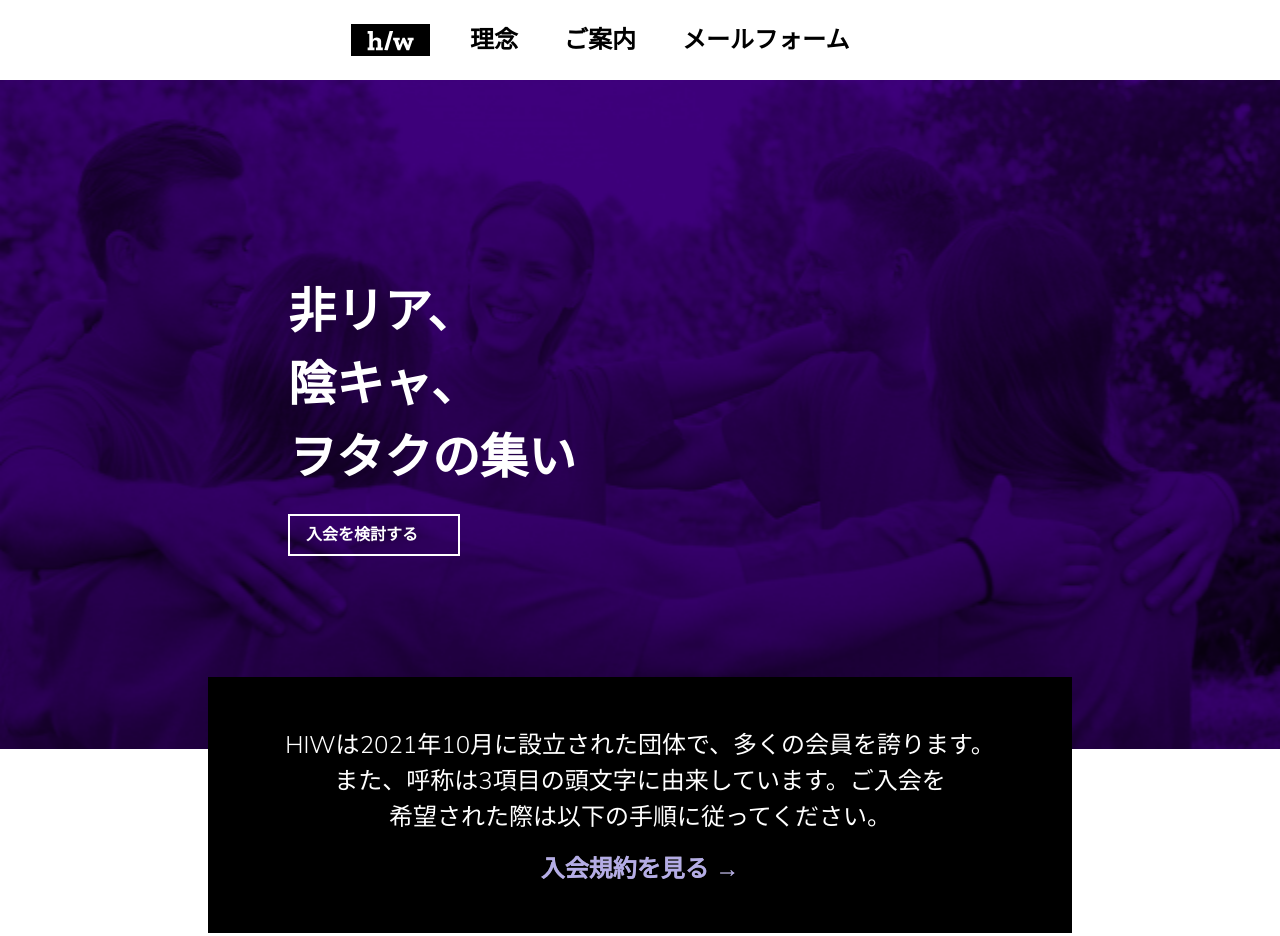
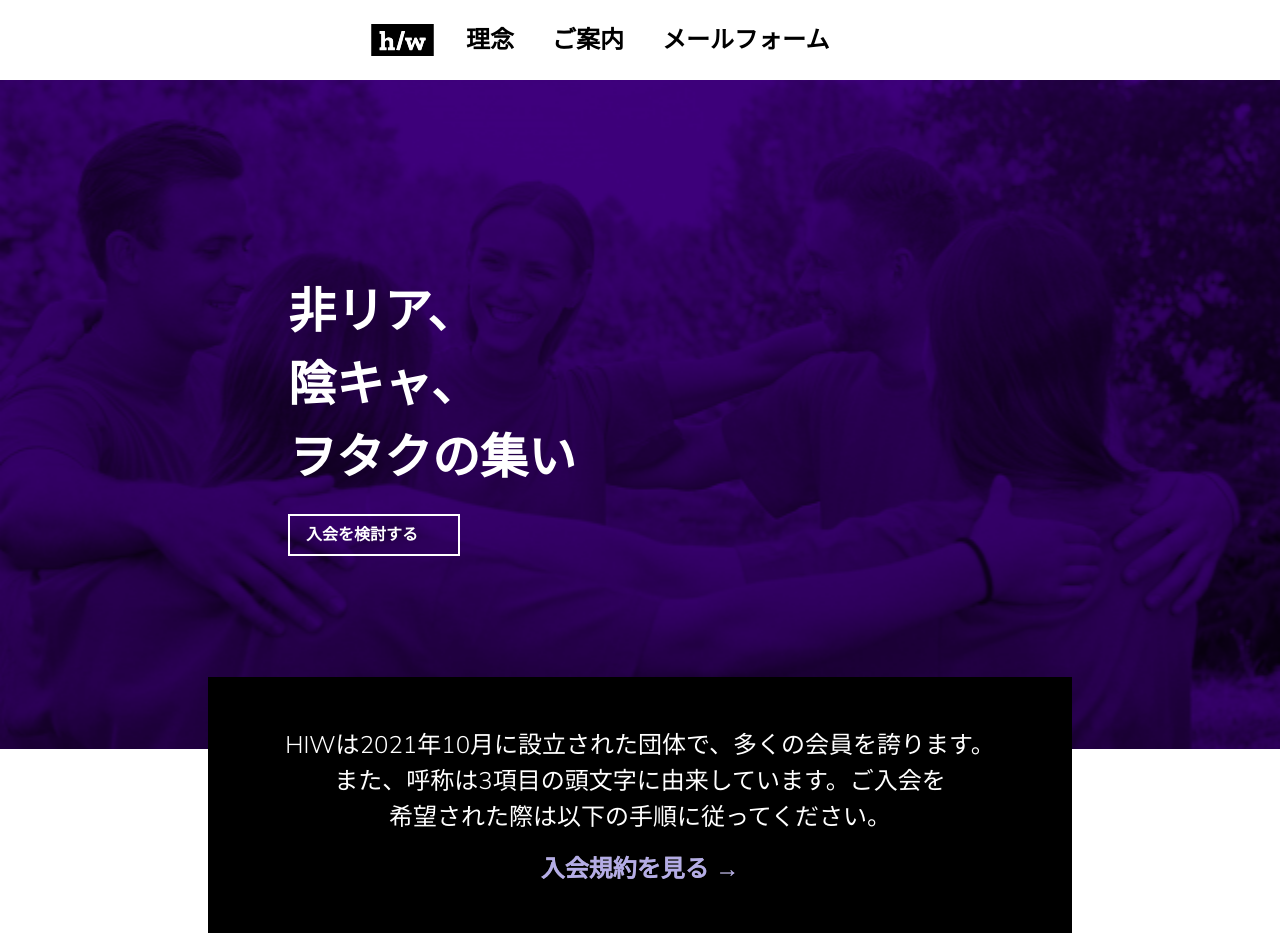
Before and after one commit to nik29-homepage/hiw, a plain HTML site: page index.html in a window 1280 px wide. Drawn offline with Linux system fonts and the light colour scheme.

Commit message:
Add files via upload

```diff
--- a/index.html
+++ b/index.html
@@ -34,13 +34,7 @@
                 height: 2rem;
             }
             header a {
-                font-family: 'Zilla Slab', cursive;
-                font-weight: bold;
-                font-size: 1.15625em;
-                color: white;
                 text-decoration: none;
-                padding: 0 8px;
-                background-color: black;
                 user-select: none;
                 height: 1.15625em;
             }
```
